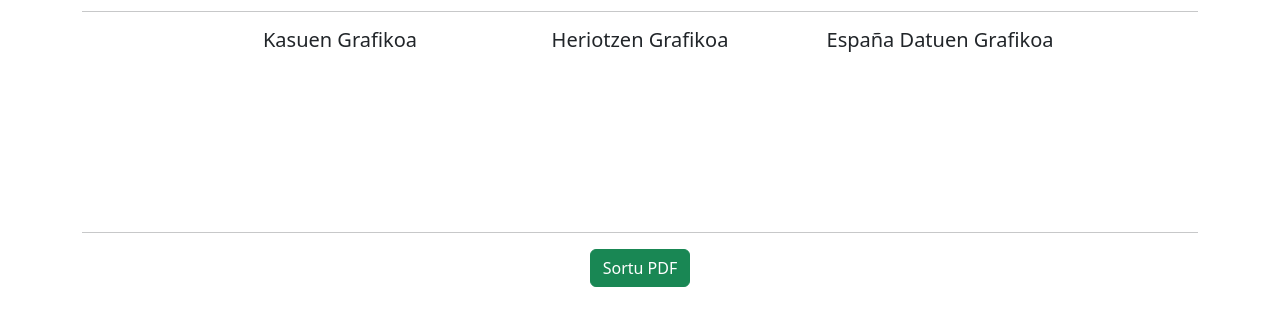
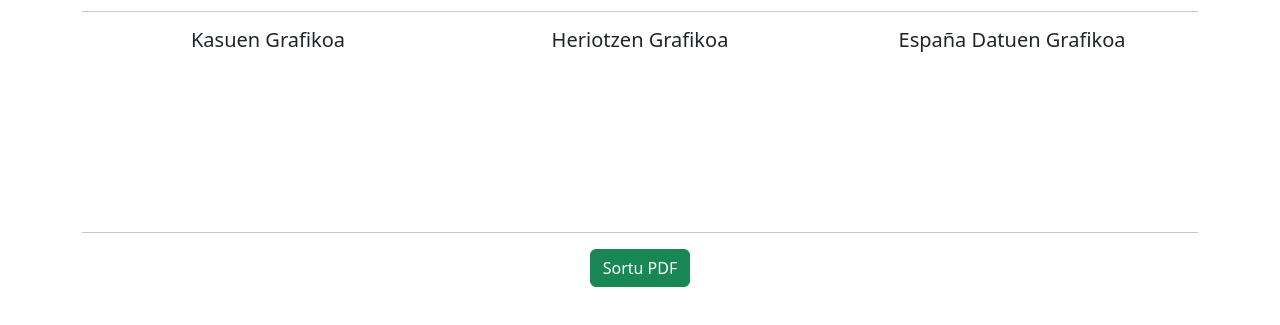
Before and after one commit to arivass23y/Alejandro_Rivas_Praktika-indibiduala, a website: page index.html in a window 1280 px wide. Shown: the part 53-378 px from the top of the page. Drawn offline with nearby package versions, Linux system fonts and the light colour scheme; no server answers.

Commit message:
Graficos npm

```diff
--- a/index.html
+++ b/index.html
@@ -1,12 +1,10 @@
 <!DOCTYPE html>
 <html lang="eu">
+
 <head>
   <meta charset="UTF-8" />
   <title>Praktika Indibiduala</title>
-    <link
-      rel="stylesheet"
-      href="https://cdn.jsdelivr.net/npm/bootstrap@5.3.3/dist/css/bootstrap.min.css"
-    />
+  <link rel="stylesheet" href="https://cdn.jsdelivr.net/npm/bootstrap@5.3.3/dist/css/bootstrap.min.css" />
 </head>
 
 <body>
@@ -16,19 +14,20 @@
   <div class="container">
     <hr />
     <div class="d-flex justify-content-center">
-        <div class="text-center">
+      <div class="text-center col-3">
         <h5>Kasuen Grafikoa</h5>
         <canvas id="casesChart"></canvas>
       </div>
-        <div class="text-center">
+      <div class="text-center col-5">
         <h5>Heriotzen Grafikoa</h5>
         <canvas id="deathChart"></canvas>
       </div>
-        <div class="text-center">
+      <div class="text-center col-3">
         <h5>España Datuen Grafikoa</h5>
         <canvas id="spainChart"></canvas>
       </div>
     </div>
+
     <hr />
   </div>
 
@@ -36,8 +35,9 @@
     <button id="sortu-pdf" class="btn btn-success">Sortu PDF</button>
   </div>
 </body>
-
-  <script src="https://cdn.jsdelivr.net/npm/bootstrap@5.3.3/dist/js/bootstrap.bundle.min.js"></script>
+<script src="https://cdnjs.cloudflare.com/ajax/libs/jspdf/2.5.1/jspdf.umd.min.js"></script>
+<script src="https://cdn.jsdelivr.net/npm/chart.js"></script>
 <script src="scripts/pdf.js"></script>
 <script src="scripts/grafikoak.js"></script>
+
 </html>
```
Lines whose indentation alone changed are shown as unchanged.
